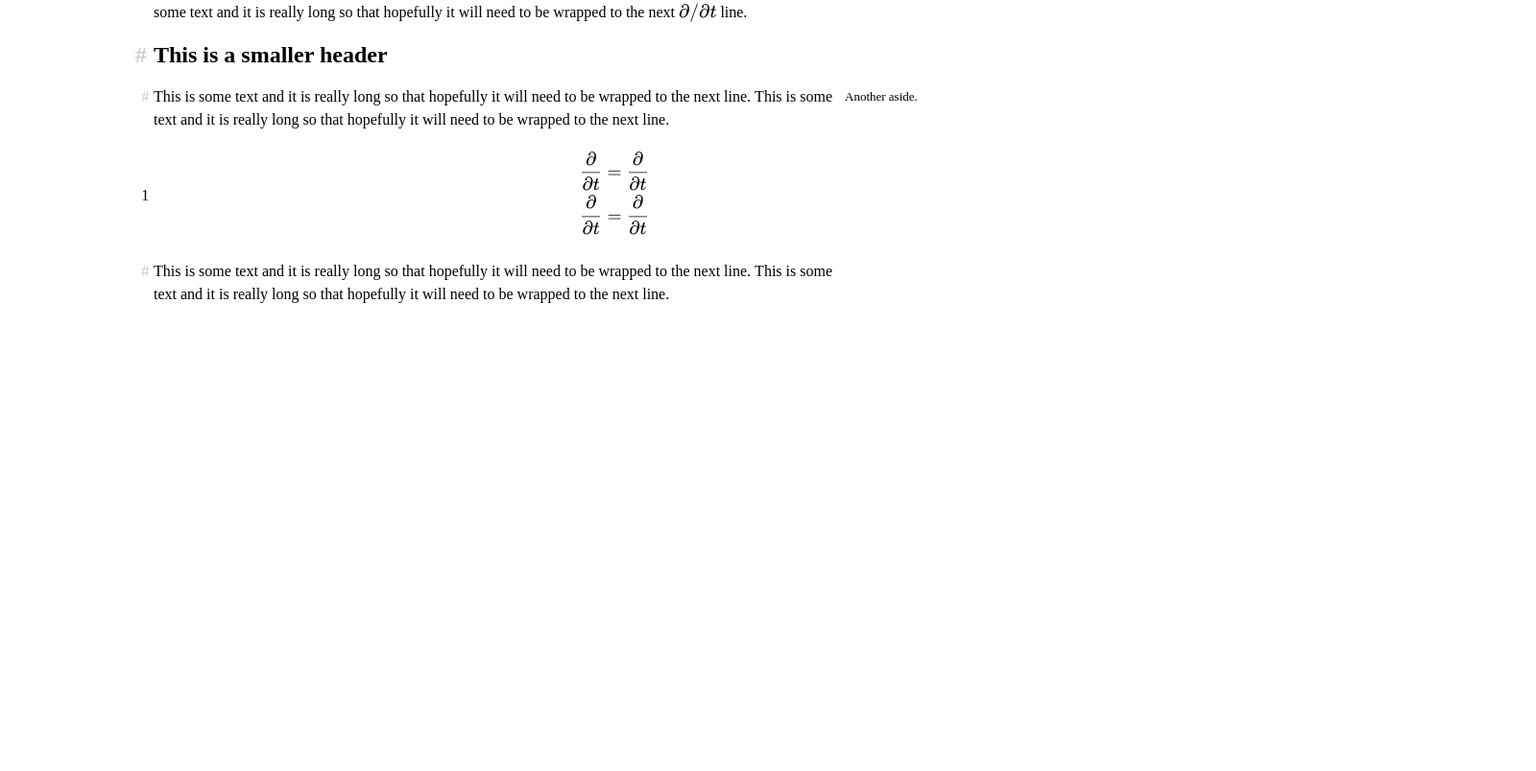
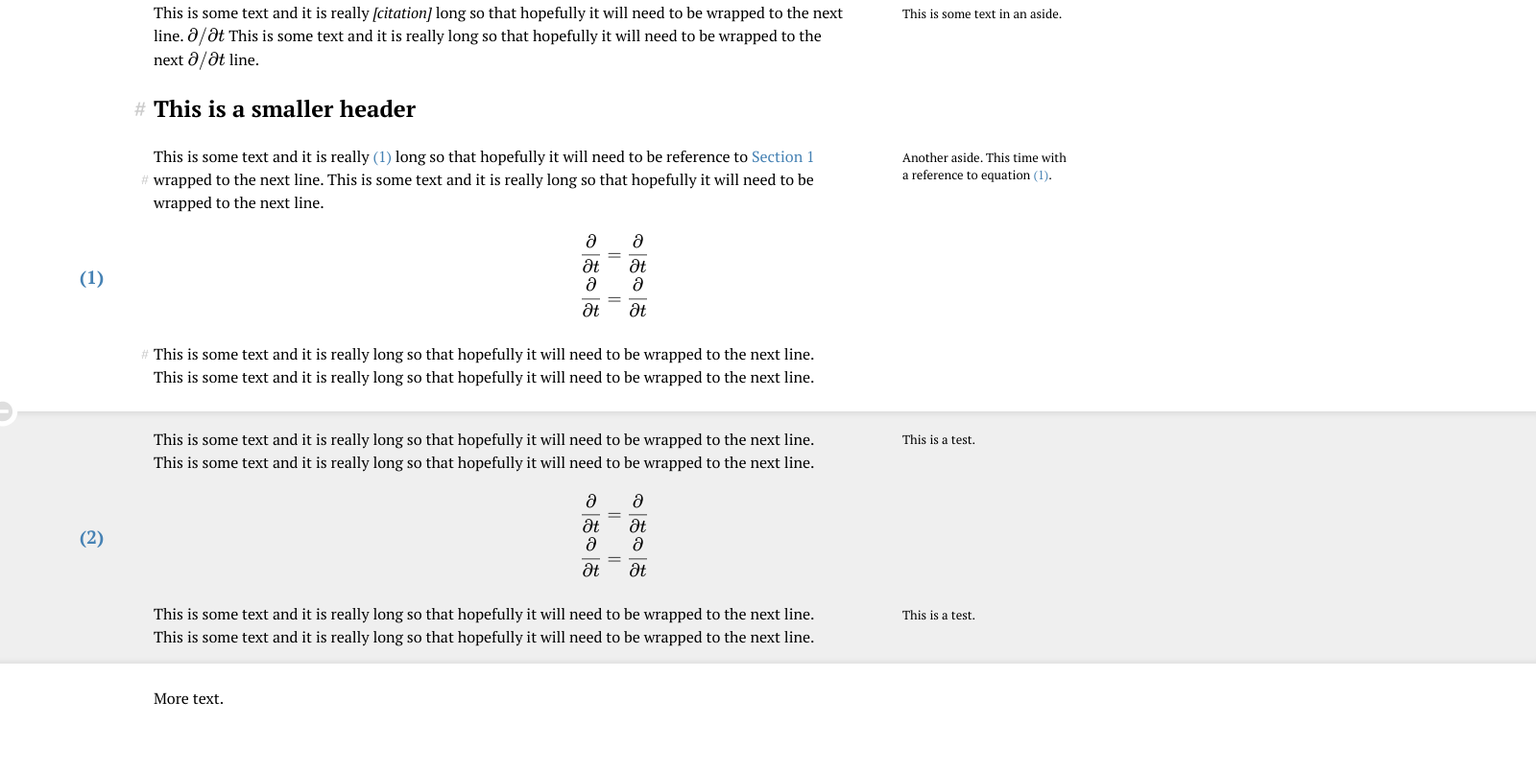
Before and after one commit to ncsu-ce/adcirc-one, a plain HTML site: page derivation/new.html in a window 1280 px wide. Shown: the part 90-894 px from the top of the page at 96% size, 1600 px wide, since content can reach past the window. Before the commit the page ends 800 px from the top, so only its background shows below. Drawn offline with Linux system fonts and the light colour scheme.

Commit message:
Finally happy with site formatting, need to add code

```diff
--- a/derivation/new.html
+++ b/derivation/new.html
@@ -7,86 +7,77 @@
     <link rel="stylesheet" href="stylesheets/new.css">
     <link rel="stylesheet" href="lib/katex/katex.min.css">
 
+    <script defer src="lib/fontawesome/js/fa-solid.min.js"></script>
+    <script defer src="lib/fontawesome/js/fontawesome.min.js"></script>
     <script src="lib/katex/katex.min.js"></script>
-    <script src="lib/d3/d3.min.js"></script>
+    <script src="lib/d3/d3.js"></script>
 
 </head>
 <body>
 
 <h1>
-    <a class="tag-left" href="#">#</a>
+    <a class="tag" name="Section 1">#</a>
     This is a header
 </h1>
 
 <aside>
     This is some text in an aside.
 </aside>
-
 <p>
-    This is some text and it is really long so that hopefully it will need to be wrapped to the next line. \(\partial /\partial t\) This is some text and it is really long so that hopefully it will need to be wrapped to the next \(\partial /\partial t\) line.
+    This is some text and it is really <cite>[citation]</cite> long so that hopefully it will need to be wrapped to the next line. \(\partial /\partial t\) This is some text and it is really long so that hopefully it will need to be wrapped to the next \(\partial /\partial t\) line.
 </p>
 
 <h2>
-    <a class="tag-left" href="#">#</a>
+    <a class="tag" href="#">#</a>
     This is a smaller header
 </h2>
 
 <aside>
-    Another aside.
+    Another aside. This time with a reference to equation <a data-tag="eq1"></a>.
 </aside>
 
 <p>
-    This is some text and it is really long so that hopefully it will need to be wrapped to the next line. <a class="tag-left" href="#">#</a>This is some text and it is really long so that hopefully it will need to be wrapped to the next line.
+    This is some text and it is really <a data-tag="eq1"></a> long so that hopefully it will need to be reference to <a data-tag="Section 1"></a> wrapped to the next line. <a class="tag" href="#">#</a>This is some text and it is really long so that hopefully it will need to be wrapped to the next line.
 </p>
 
 
-<div class="equation" data-tag="1">
+<div class="equation" data-tag="eq1">
     \frac{\partial}{\partial t} = \frac{\partial}{\partial t}
     \frac{\partial}{\partial t} = \frac{\partial}{\partial t}
 </div>
 
 <p>
-    This is some text and it is really long so that hopefully it will need to be wrapped to the next line. <a class="tag-left" href="#">#</a>This is some text and it is really long so that hopefully it will need to be wrapped to the next line.
+    This is some text and it is really long so that hopefully it will need to be wrapped to the next line. <a class="tag" href="#">#</a>This is some text and it is really long so that hopefully it will need to be wrapped to the next line.
 </p>
 
-<script>
+<div class="inset" id="inset">
 
-    d3.selectAll('.equation')
-        .each(render_block);
+    <aside>
+        This is a test.
+    </aside>
+    <p>
+        This is some text and it is really long so that hopefully it will need to be wrapped to the next line. <a class="tag" href="#">#</a>This is some text and it is really long so that hopefully it will need to be wrapped to the next line.
+    </p>
+    <div class="equation" data-tag="eq2">
+        \frac{\partial}{\partial t} = \frac{\partial}{\partial t}
+        \frac{\partial}{\partial t} = \frac{\partial}{\partial t}
+    </div>
 
-    d3.selectAll('p')
-        .each(render_inline);
+    <aside>
+        This is a test.
+    </aside>
 
-    function render_block () {
+    <p>
+        This is some text and it is really long so that hopefully it will need to be wrapped to the next line. <a class="tag" href="#">#</a>This is some text and it is really long so that hopefully it will need to be wrapped to the next line.
+    </p>
 
-        var div = d3.select(this);
-        var tag = div.attr('data-tag');
-        var text = div.text().trim().replace('\n', ' \\\\ ');
-        var block = '\\begin{aligned}' + text + '\\end{aligned}';
-        katex.render(block, div.node(), { displayMode: true });
-        if (tag) {
-            div.insert('div', ':first-child')
-                .classed('eq-tag', true)
-                .text(tag);
-        }
+</div>
 
-    }
+<p>
+    More text.
+</p>
 
-    function render_inline () {
-
-        var selection = d3.select(this);
-        var text = selection.html();
-        var regex = /\\\((.*?)\\\)/g;
-
-        text = text.replace(regex, function (something) {
-            return katex.renderToString(something.slice(2, -2));
-        });
-
-        selection.html(text);
-
-    }
-
-</script>
+<script src="new.js"></script>
 
 </body>
 </html>
--- /dev/null
+++ b/derivation/new.js
@@ -0,0 +1,185 @@
+var tags = {};
+var equations = {};
+var num_equations = 0;
+
+// Render equations
+d3.selectAll('.equation')
+    .each(render_block);
+
+d3.selectAll('p')
+    .each(render_inline);
+
+// Generate tags
+d3.selectAll('.equation')
+    .each(generate_tag);
+
+d3.selectAll('a.tag')
+    .each(generate_tag);
+
+// Reference tags
+d3.selectAll('a')
+    .each(reference_tag);
+
+
+function reference_tag () {
+
+    var a = d3.select(this);
+    var tag = a.attr('data-tag');
+
+    if (tag) {
+
+        a.attr('href', '#' + tag)
+            .style('white-space', 'nowrap');
+
+        // Reference generic tag
+        if (tag in tags) {
+            a.text(tags[tag]);
+        }
+
+        // Reference tag for equation
+        if (tag in equations) {
+            a.text('(' + equations[tag] + ')');
+        }
+
+    }
+
+}
+
+function generate_tag () {
+
+    var element = d3.select(this);
+
+    // Generate tag for element with the .tag class
+    // These will generally be # characters next to
+    // section headers.
+    if (element.classed('tag')) {
+        var name = element.attr('name');
+        if (name) {
+            element.attr('href', '#' + name);
+            tags[name] = name;
+        }
+
+    }
+
+    // Generate tags for equations
+    if (element.classed('equation')) {
+
+        var tag = element.attr('data-tag');
+        var num = num_equations + 1;
+        if (tag) {
+
+            element.insert('a', ':first-child')
+                .classed('eq-tag', true)
+                .attr('name', tag)
+                .attr('href', '#' + tag)
+                .text('(' + num + ')');
+
+            equations[tag] = num;
+            num_equations += 1;
+
+        }
+
+    }
+
+}
+
+function render_block () {
+
+    var div = d3.select(this);
+    var tag = div.attr('data-tag');
+    var text = div.text().trim().replace('\n', ' \\\\ ');
+    var block = '\\begin{aligned}' + text + '\\end{aligned}';
+    katex.render(block, div.node(), { displayMode: true });
+
+}
+
+function render_inline () {
+
+    var selection = d3.select(this);
+    var text = selection.html();
+    var regex = /\\\((.*?)\\\)/g;
+
+    text = text.replace(regex, function (something) {
+        return katex.renderToString(something.slice(2, -2));
+    });
+
+    selection.html(text);
+
+}
+
+d3.selectAll('.inset')
+    .each(function () {
+
+        // Select the element
+        var div = d3.select(this);
+
+        // Create the new parent div
+        var parent = d3.select(document.createElement('div'))
+            .attr('class', 'expander');
+
+        // Add the expander button
+        var button = parent.append('span')
+            .attr('class', 'fa-layers fa-fw fa-lg expander-button');
+
+        // Add the icons to the expander button
+        button.append('i')
+            .attr('class', 'fas fa-circle background')
+            .attr('data-fa-transform', 'grow-8');
+        button.append('i')
+            .attr('class', 'fas fa-minus-circle');
+
+        // Add the container div immediately before this one
+        this.parentNode.insertBefore(parent.node(), this);
+
+        // Remove the div and place into the parent
+        parent.append(function () {
+            return div.remove().node();
+        });
+
+        // Hook up the button
+        var collapsed = false;
+        button.on('click', function () {
+
+            var fold_time = 500;
+            var inset = d3.select('#inset');
+            var height = null;
+
+            if (!collapsed) {
+
+                // Get the computed height of the div
+                height = inset.style('height');
+                inset.datum(height);
+
+                // Collapse the div
+                inset.style('height', height)
+                    .transition(fold_time)
+                    .style('height', '0px');
+
+                // Set the icon
+                button.selectAll('.fa-minus-circle')
+                    .classed('fa-minus-circle', false)
+                    .classed('fa-plus-circle', true);
+
+            } else {
+
+                // Get the height from before the div was collapsed
+                height = inset.datum();
+
+                // Expand the div
+                inset.style('height', '0px')
+                    .transition(fold_time)
+                    .style('height', height);
+
+                // Set the icon
+                button.selectAll('.fa-plus-circle')
+                    .classed('fa-plus-circle', false)
+                    .classed('fa-minus-circle', true);
+
+            }
+
+            collapsed = !collapsed;
+
+        });
+
+
+    });
--- a/derivation/stylesheets/new.scss
+++ b/derivation/stylesheets/new.scss
@@ -1,18 +1,33 @@
+@import url(//fonts.googleapis.com/css?family=PT+Serif|PT+Serif:b|PT+Serif:i|PT+Sans|PT+Sans:b);
+
+$font-stack: PT Serif, serif;
 $full_width: 960px;
 $body_width: 720px;
-$line_height: 1.5em;
+$aside_width: 180px;
+$line_height: 1.5;
 
+$background-color: white;
 $link_color: steelblue;
 $tag_color: #cccccc;
+$eq_tag_color: steelblue;
+
+$eq_tag_spacing: 2.67em;
+$expander_btn_spacing: 3*$eq_tag_spacing;
 
 $inset-color: #efefef;
 $inset-shadow-color: #dedede;
 
+$expander_btn_color: $inset-shadow-color;
+$expander_btn_hover_color: steelblue;
+
 body {
+  font: 100% $font-stack;
   margin: 0 auto 4em auto;
   position: relative;
   width: $full_width;
   line-height: $line_height;
+  overflow-x: hidden;
+  background-color: $background-color;
 
   > p {
     width: $body_width;
@@ -26,11 +41,18 @@ a {
   }
 }
 
+h1, h2, h3 {
+  text-rendering: optimizeLegibility;
+}
+
 aside {
+  display: inline-block;
   position: absolute;
   right: 0;
-  width: $full_width - $body_width;
+  width: $aside_width;
   font-size: small;
+  margin-top: 0.3em;
+  line-height: normal;
 }
 
 .eq-tag {
@@ -38,19 +60,19 @@ aside {
   top: 50%;
   right: 100%;
   transform: translateY(-50%);
-  padding: 0 0.3em;
+  padding: 0 $eq_tag_spacing;
+
+  font-weight: bold;
+  font-size: 1.21em;
+
+  color: $eq_tag_color;
+  text-decoration: none !important;
 }
 
-.tag-left {
+.tag {
   position: absolute;
   right: 100%;
   padding: 0 0.3em;
-  color: $tag_color;
-}
-
-.tag-right {
-  position: absolute;
-  left: $body_width;
   color: $tag_color;
 }
 
@@ -61,7 +83,40 @@ aside {
 
 .inset {
 
+  position: relative;
+  overflow: hidden;
+  margin: 1.5em -50%;
+  padding: 0 50% 0 50%;
+  border-top: 1px solid $inset-shadow-color;
   background-color: $inset-color;
   box-shadow: inset 0 8px 6px -6px $inset-shadow-color,
               inset 0 -8px 6px -6px $inset-shadow-color;
+
+  > p {
+    width: $body_width;
+  }
+
+  aside {
+    margin-right: 25%;
+    &:first-child {
+      margin-top: 1.5em;
+    }
+  }
+
 }
+
+.expander {
+  .expander-button {
+    position: absolute;
+    z-index: 9999;
+    transform: translate(-$expander_btn_spacing, -50%);
+    color: $expander_btn_color;
+    .background {
+      color: $background-color;
+    }
+    &:hover {
+      cursor: pointer;
+      color: $expander_btn_hover_color;
+    }
+  }
+}
```
Also changed, not shown: derivation/stylesheets/new.css.
